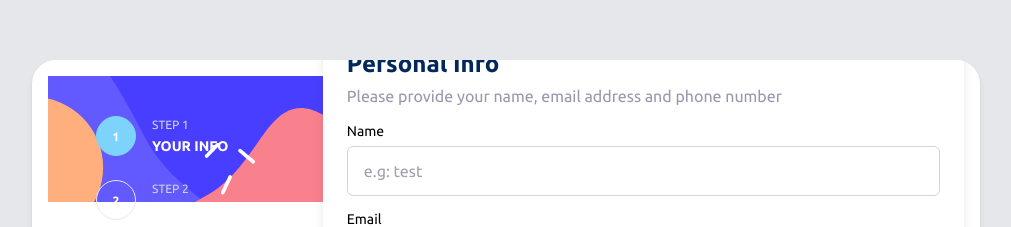
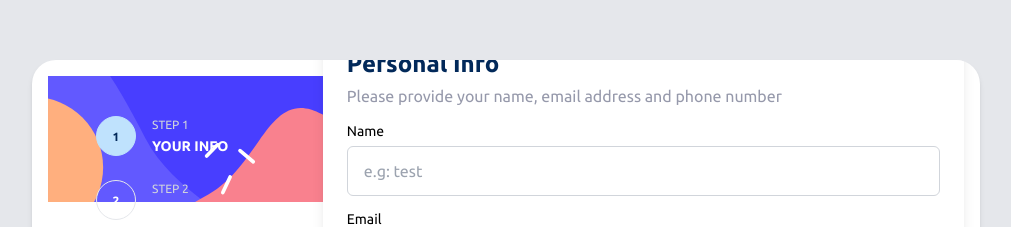
Before and after one commit to Maikolrm/react-multi-steps-form, a React (Vite) app: page / in a window 1280 px wide. Shown: the part 116-343 px from the top of the page, without its empty margins (134-1145 px from the left). Built offline with nearby package versions, Linux system fonts and the light colour scheme.

Commit message:
Components - StepsSelector - adding theme colors

```diff
--- a/src/components/StepsSelector.jsx
+++ b/src/components/StepsSelector.jsx
@@ -13,8 +13,8 @@ export default function StepsSelector(props) {
   return(
     <Container styles="absolute top-10 w-full flex gap-2 justify-center lg:flex-col lg:justify-none lg:gap-6">
       {steps.map((step, index) => (
-        <Container styles="flex items-center lg:ml-12">
-          <button key={index} onClick={() => alert("Select form step")} className={`block w-10 h-10 border border-wihte rounded-full font-bold text-xs text-white leading-10 ${currentStep == index ? "bg-sky-300 border-sky-300 text-purple-500" : ""}`}>
+        <Container key={step.id} styles="flex items-center lg:ml-12">
+          <button onClick={() => alert("Select form step")} className={`block w-10 h-10 border border-wihte rounded-full font-bold text-xs leading-10 ${currentStep == index ? "bg-light-blue border-light-blue text-marine-blue" : "text-white"}`}>
             {index + 1}
           </button>
           <Container styles="hidden pl-4 uppercase lg:block">
```
